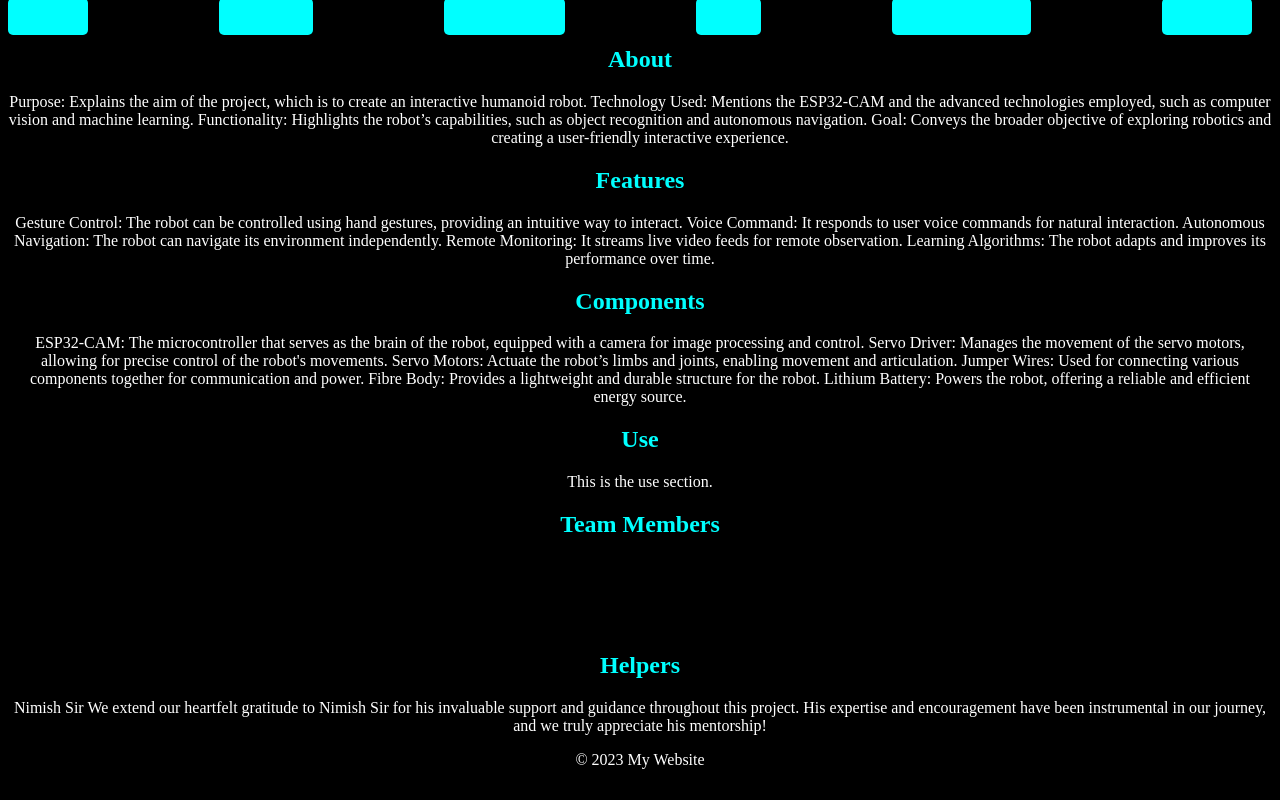
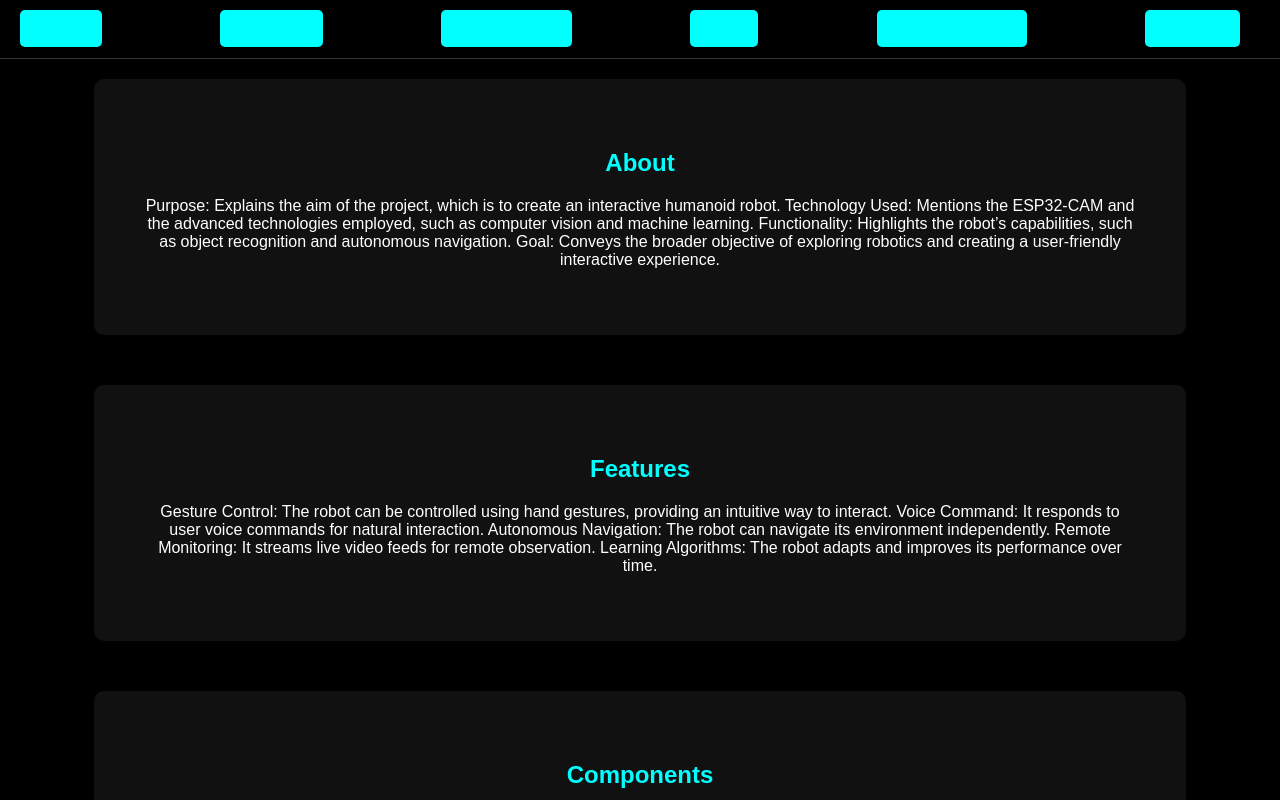
Before and after one commit to SCEuclid1015/Redox_, a plain HTML site: page index.html in a window 1280 px wide. Shown: the top 800 px of the page. Drawn offline with Linux system fonts and the light colour scheme.

Commit message:
style.css

```diff
--- a/style.css
+++ b/style.css
@@ -1,11 +1,16 @@
 /* CSS code in style.css file */
 body {
   background-color: #000; /* Black background color */
+  font-family: Arial, sans-serif;
+  margin: 0;
+  padding: 0;
 }
 
-nav {
+header {
   background-color: #000;
   text-align: center;
+  padding: 20px;
+  border-bottom: 1px solid #333;
 }
 
 nav ul {
@@ -33,9 +38,26 @@ nav a:hover {
   background-color: #00ffff; /* Lighter cyan color on hover */
 }
 
+main {
+  display: flex;
+  flex-direction: column;
+  align-items: center;
+  padding: 20px;
+}
+
+section {
+  padding: 50px;
+  margin-bottom: 50px;
+  background-color: #111; /* Dark gray background color */
+  border-radius: 10px;
+  box-shadow: 0 0 10px rgba(0, 0, 0, 0.5);
+  width: 80%;
+}
+
 h2 {
   color: #0ff; /* Cyan heading color */
   text-align: center;
+  margin-bottom: 20px;
 }
 
 p {
@@ -53,3 +75,20 @@ p {
 #team-members li {
   margin-bottom: 10px;
 }
+
+#team-members li::before {
+  content: "\2022";
+  color: #0ff; /* Cyan bullet point color */
+  font-weight: bold;
+  display: inline-block;
+  width: 1em;
+  margin-left: -1em;
+}
+
+footer {
+  background-color: #000;
+  text-align: center;
+  padding: 10px;
+  border-top: 1px solid #333;
+  color: #fff;
+}
```
